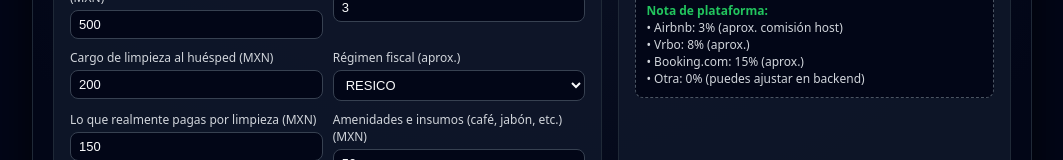
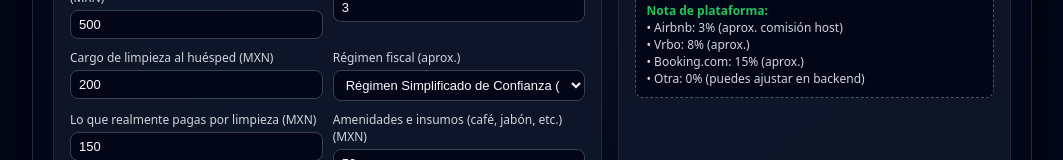
Before and after one commit to Pvrolomx/airbnb-calculadora, a website: page public/index.html in a window 1280 px wide. Shown: the part 345-505 px from the top of the page, without its empty margins (108-1171 px from the left). Drawn offline with Linux system fonts and the light colour scheme; no server answers.

Commit message:
UX: expand RESICO label for clarity

```diff
--- a/public/index.html
+++ b/public/index.html
@@ -510,7 +510,7 @@
                 </label>
                 <select id="regimen_fiscal" class="input-field">
                   <option id="opt-regimen-sinrfc" value="SIN_RFC">Sin RFC / plataforma retiene</option>
-                  <option id="opt-regimen-resico" value="RESICO" selected>RESICO</option>
+                  <option id="opt-regimen-resico" value="RESICO" selected>Régimen Simplificado de Confianza (RESICO)</option>
                   <option id="opt-regimen-actividad" value="ACTIVIDAD_EMPRESARIAL">Actividad empresarial</option>
                 </select>
               </div>
@@ -758,7 +758,7 @@
 
       // Opciones del select de régimen
       regimenOptionSinRfc: "No facturo (la plataforma retiene)",
-      regimenOptionResico: "RESICO",
+      regimenOptionResico: "Régimen Simplificado de Confianza (RESICO)",
       regimenOptionActividad: "Actividad empresarial",
 
       // Bloque PDF
@@ -818,7 +818,7 @@
 
       // Select options
       regimenOptionSinRfc: "No tax ID / platform withholds",
-      regimenOptionResico: "RESICO",
+      regimenOptionResico: "Régimen Simplificado de Confianza (RESICO)",
       regimenOptionActividad: "Business activity",
 
       // PDF block
```
